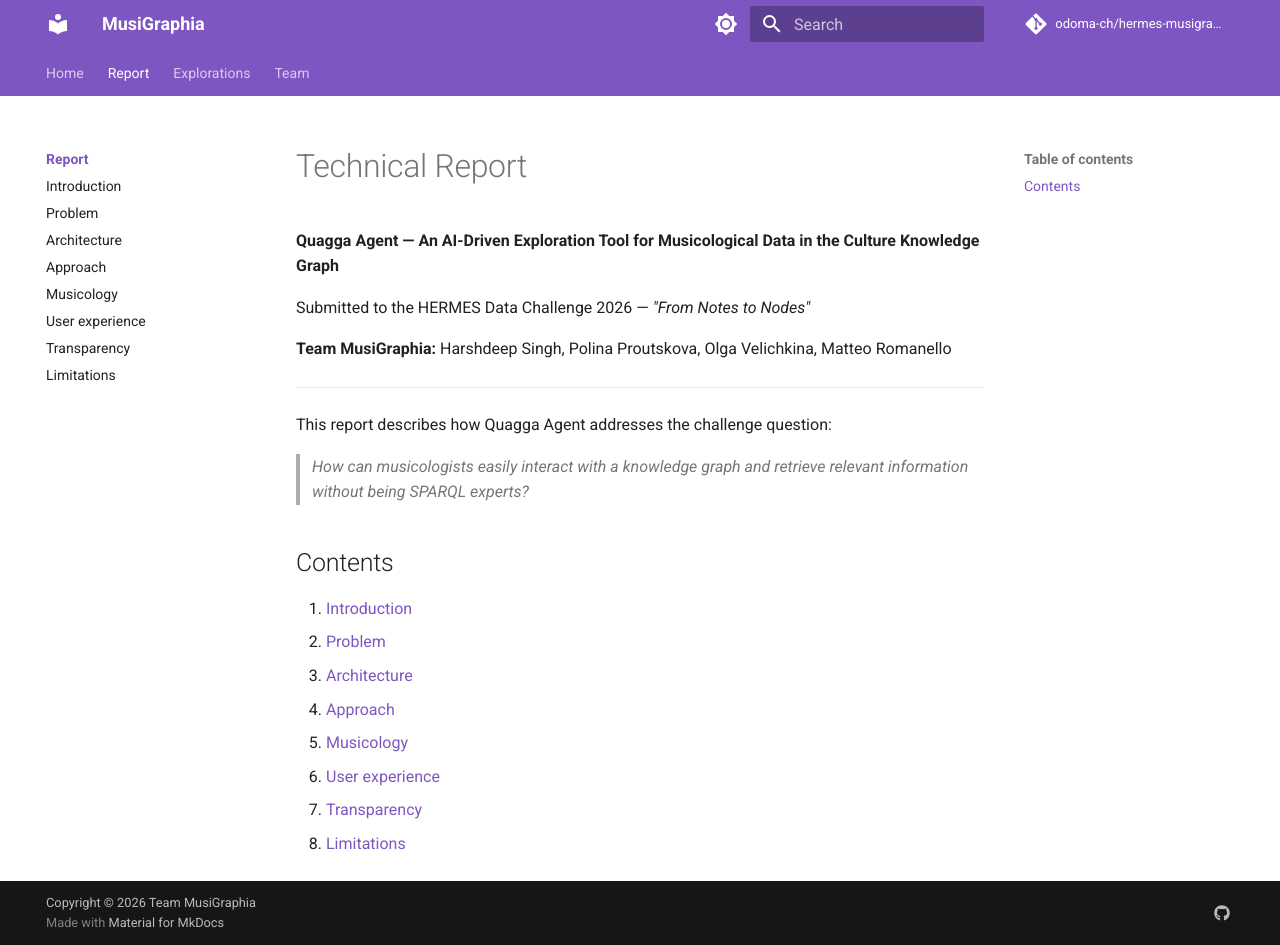
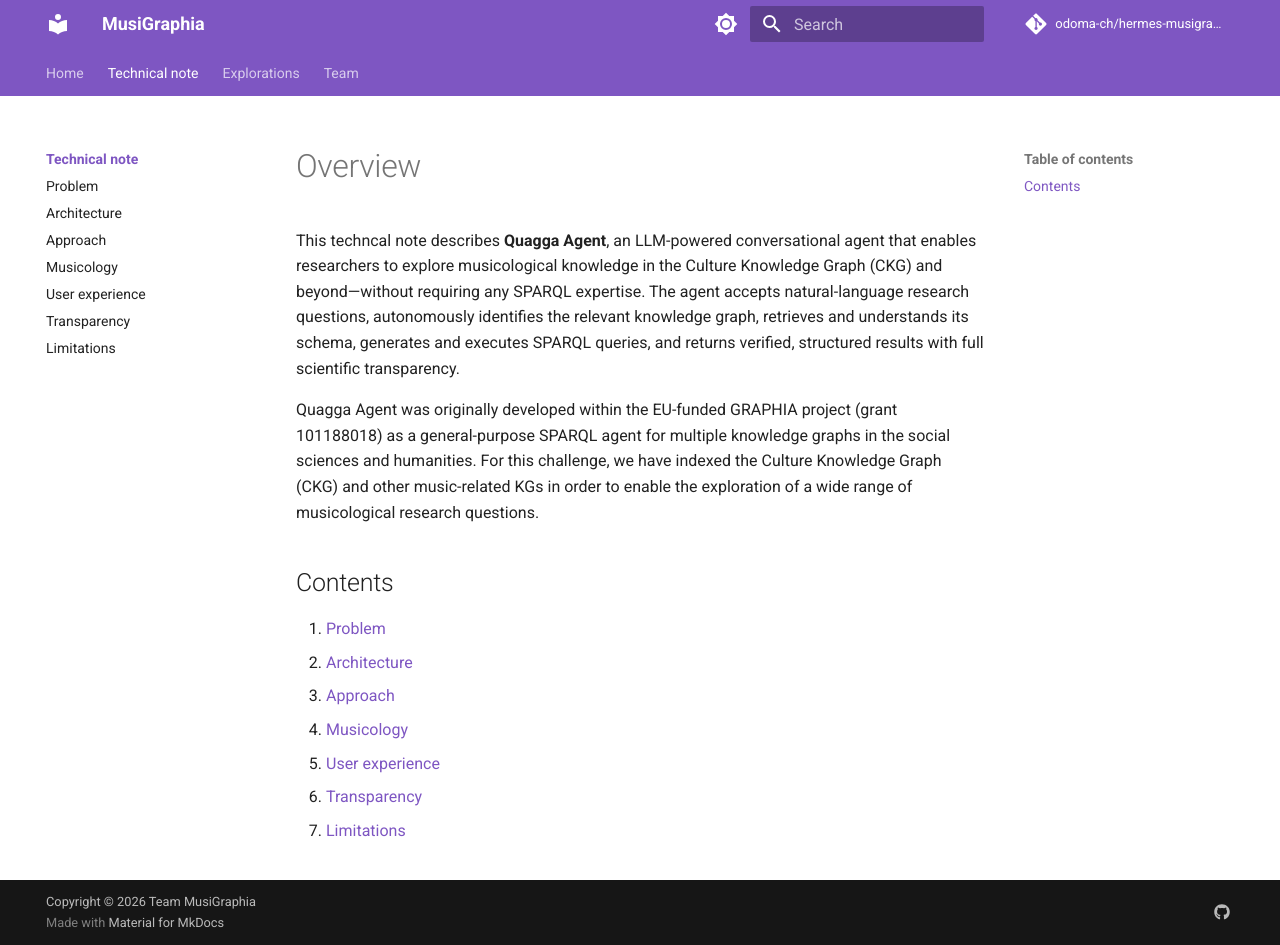
Before and after one commit to odoma-ch/hermes-musigraphia-report, an MkDocs documentation site: the page built from docs/technical-report/index.md, in a window 1280 px wide and 945 px high. Built offline with MkDocs 1.6.1 and Material for MkDocs 9.7.7, drawn with Linux system fonts in a browser that asks for light colours; comment, search, counter and statistics services are not loaded.

```diff
--- a/docs/technical-report/index.md
+++ b/docs/technical-report/index.md
@@ -2,27 +2,16 @@
 title: Overview
 ---
 
-# Technical Report
+This techncal note describes **Quagga Agent**, an LLM-powered conversational agent that enables researchers to explore musicological knowledge in the Culture Knowledge Graph (CKG) and beyond—without requiring any SPARQL expertise. The agent accepts natural-language research questions, autonomously identifies the relevant knowledge graph, retrieves and understands its schema, generates and executes SPARQL queries, and returns verified, structured results with full scientific transparency.
 
-**Quagga Agent — An AI-Driven Exploration Tool for Musicological Data in the Culture Knowledge Graph**
-
-Submitted to the HERMES Data Challenge 2026 — *"From Notes to Nodes"*
-
-**Team MusiGraphia:** Harshdeep Singh, Polina Proutskova, Olga Velichkina, Matteo Romanello
-
----
-
-This report describes how Quagga Agent addresses the challenge question:
-
-> *How can musicologists easily interact with a knowledge graph and retrieve relevant information without being SPARQL experts?*
+Quagga Agent was originally developed within the EU-funded GRAPHIA project (grant 101188018) as a general-purpose SPARQL agent for multiple knowledge graphs in the social sciences and humanities. For this challenge, we have indexed the Culture Knowledge Graph (CKG) and other music-related KGs in order to enable the exploration of a wide range of musicological research questions.
 
 ## Contents
 
-1. [Introduction](introduction.md)
-2. [Problem](problem-statement.md)
-3. [Architecture](architecture.md)
-4. [Approach](technical-approach.md)
-5. [Musicology](musicological-adequacy.md)
-6. [User experience](user-experience.md)
-7. [Transparency](scientific-transparency.md)
-8. [Limitations](limitations.md)
+1. [Problem](problem-statement.md)
+2. [Architecture](architecture.md)
+3. [Approach](technical-approach.md)
+4. [Musicology](musicological-adequacy.md)
+5. [User experience](user-experience.md)
+6. [Transparency](scientific-transparency.md)
+7. [Limitations](limitations.md)
--- a/mkdocs.yml
+++ b/mkdocs.yml
@@ -58,9 +58,8 @@ markdown_extensions:
 
 nav:
   - Home: index.md
-  - Report:
+  - Technical note:
       - technical-report/index.md
-      - Introduction: technical-report/introduction.md
       - Problem: technical-report/problem-statement.md
       - Architecture: technical-report/architecture.md
       - Approach: technical-report/technical-approach.md
@@ -70,9 +69,10 @@ nav:
       - Limitations: technical-report/limitations.md
   - Explorations:
       - explorations/index.md
+      - Polina Proutskova: explorations/polina.md
+      - Olga Velichkina: explorations/olga.md
       - Harshdeep Singh: explorations/harshdeep.md
-      - Polina Proutskova: explorations/polina.md
-      - Detmolder Hoftheater: explorations/detmolder-hoftheater.md
+      - Matteo Romanello: explorations/detmolder-hoftheater.md
   - Team: team.md
 
 extra:
```
Also changed, not shown: docs/explorations/index.md (+7 -4 lines), docs/explorations/olga.md (added, +176 -0 lines), docs/index.md (+2 -2 lines), docs/team.md (+6 -8 lines), docs/technical-report/introduction.md (deleted, +0 -5 lines), original-notes/Harshdeep/README.md (renamed from Harshdeep/README.md), original-notes/Harshdeep/benchmark_trials_quagga_harshdeep.md (renamed from Harshdeep/benchmark_trials_quagga_harshdeep.md), original-notes/Matteo/README.md (renamed from Matteo/README.md), original-notes/Polina/README.md (renamed from Polina/README.md), 9 other files.
